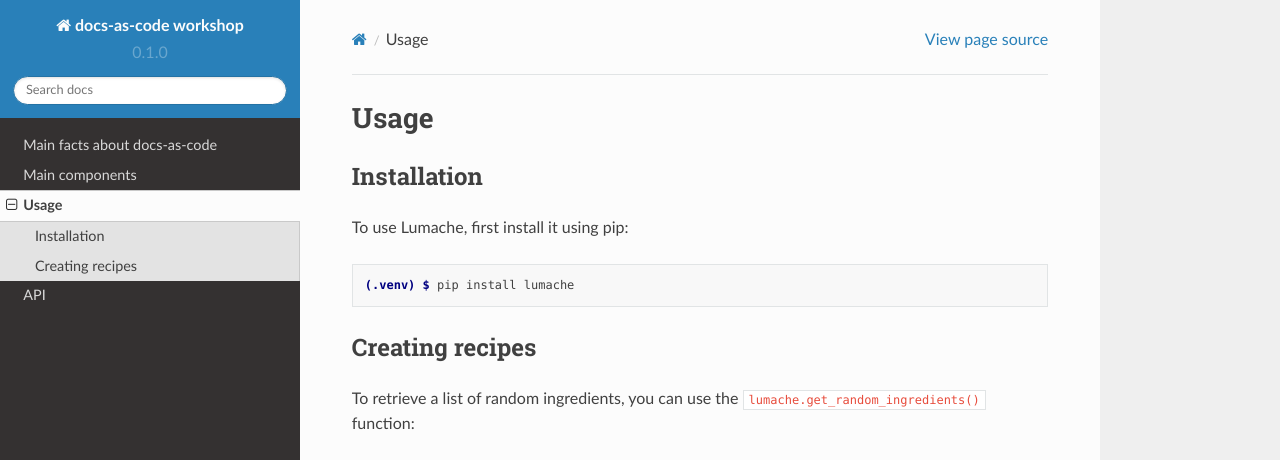
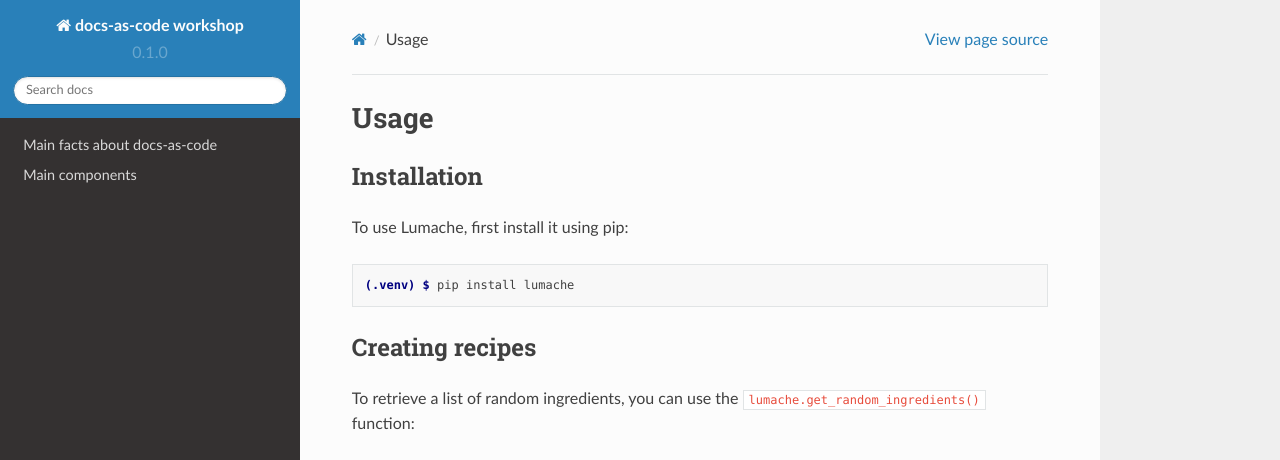
Before and after one commit to pezi77/workshop-fh-nov-22, a Sphinx documentation site: the page built from docs/source/usage.rst, in a window 1280 px wide and 1095 px high. Shown: the top 460 px of the window. Built offline with Sphinx 7.4.7 and the Read the Docs theme 2.0.0, drawn with Linux system fonts in a browser that asks for light colours; pages that are not in the unit, such as notebooks, are missing from menus; grey boxes are pictures that could not be loaded.

Commit message:
changed TOC

```diff
--- a/docs/source/index.rst
+++ b/docs/source/index.rst
@@ -11,5 +11,4 @@ Contents
 .. toctree::
 
    intro
-   usage
-   api
+   components
```
